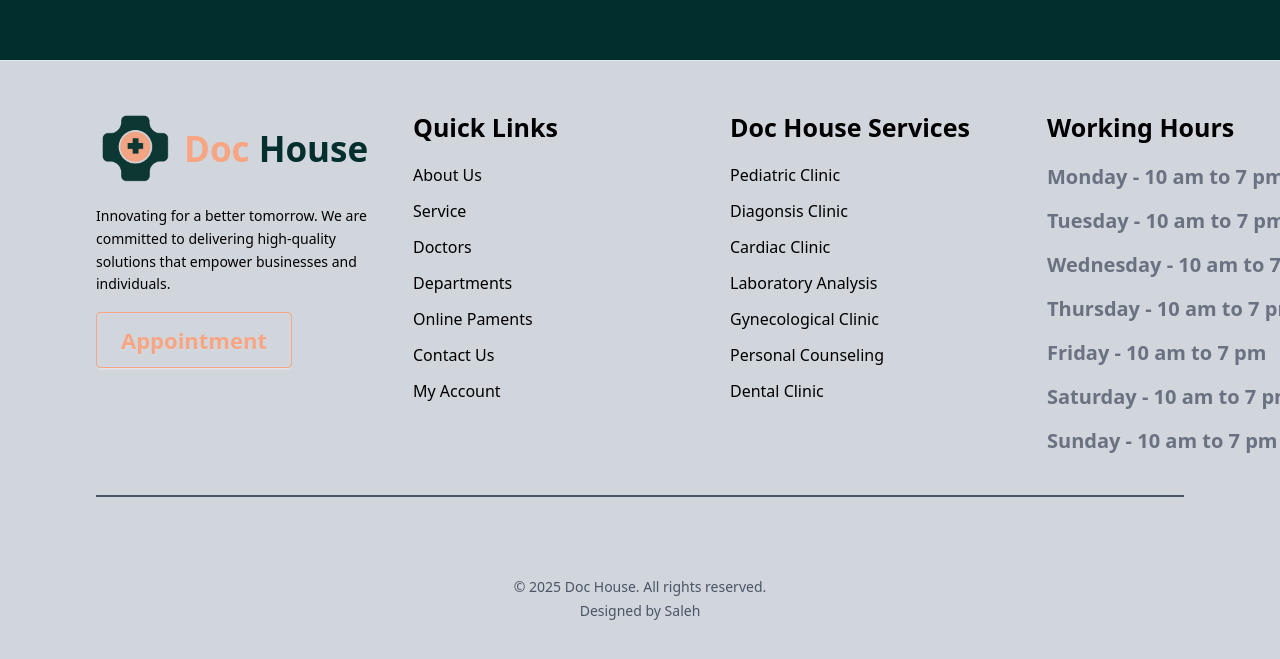
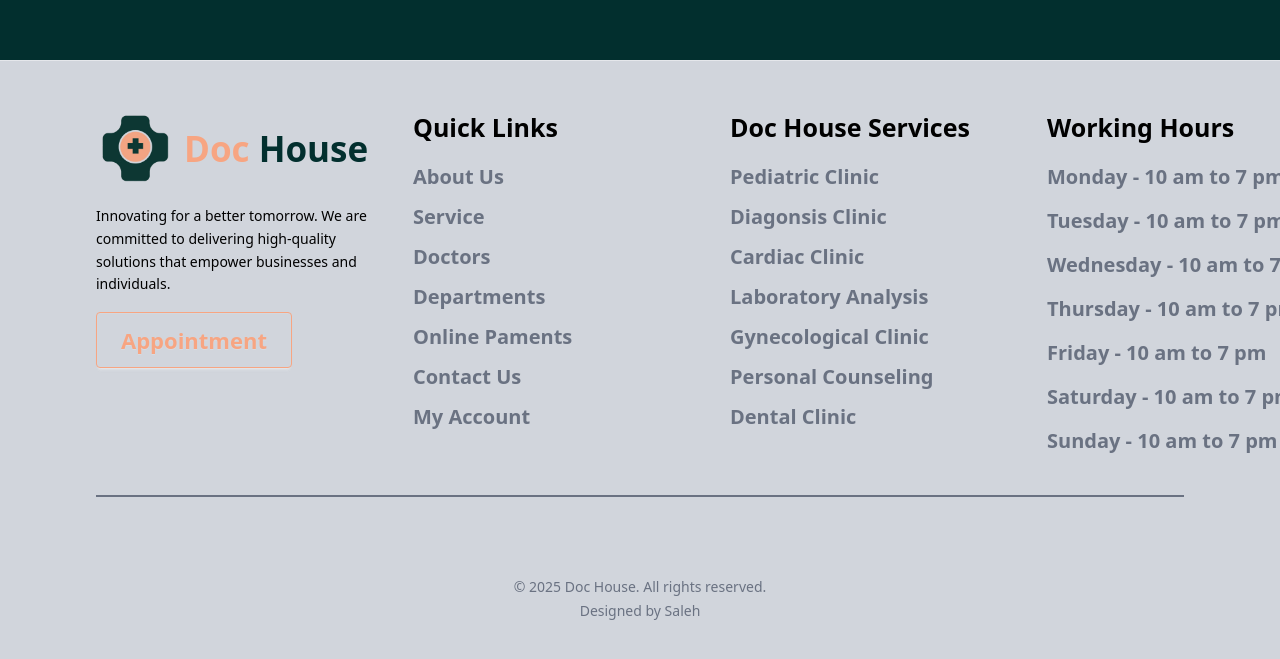
Before and after one commit to Salehchy46/doctors-house-client, a React (Vite) app: page / in a window 1280 px wide. Shown: the part 1092-1751 px from the top of the page. Built offline with nearby package versions, Linux system fonts and the light colour scheme.

Commit message:
footer is designed as figma

```diff
--- a/src/shared/Footer.tsx
+++ b/src/shared/Footer.tsx
@@ -26,25 +26,25 @@ const Footer = () => {
           </h3>
           <ul className="space-y-3">
             <li>
-                <Link to='/about'>About Us</Link>
+                <Link className="text-xl font-semibold text-gray-500" to='/about'>About Us</Link>
             </li>
             <li>
-                <Link to='/service'>Service</Link>
+                <Link className="text-xl font-semibold text-gray-500" to='/service'>Service</Link>
             </li>
             <li>
-                <Link to='/doctors'>Doctors</Link>
+                <Link className="text-xl font-semibold text-gray-500" to='/doctors'>Doctors</Link>
             </li>
             <li>
-                <Link to='/departments'>Departments</Link>
+                <Link className="text-xl font-semibold text-gray-500" to='/departments'>Departments</Link>
             </li>
             <li>
-                <Link to='/olinePaments'>Online Paments</Link>
+                <Link className="text-xl font-semibold text-gray-500" to='/olinePaments'>Online Paments</Link>
             </li>
             <li>
-                <Link to='/contactUs'>Contact Us</Link>
+                <Link className="text-xl font-semibold text-gray-500" to='/contactUs'>Contact Us</Link>
             </li>
             <li>
-                <Link to='/myAccount'>My Account</Link>
+                <Link className="text-xl font-semibold text-gray-500" to='/myAccount'>My Account</Link>
             </li>
           </ul>
         </div>
@@ -54,25 +54,25 @@ const Footer = () => {
           </h3>
           <ul className="space-y-3">
             <li>
-              <Link to='/pediatricClinic'>Pediatric Clinic</Link>
+              <Link className="text-xl font-semibold text-gray-500" to='/pediatricClinic'>Pediatric Clinic</Link>
             </li>
             <li>
-              <Link to='/diagonsisClinic'>Diagonsis Clinic</Link>
+              <Link className="text-xl font-semibold text-gray-500" to='/diagonsisClinic'>Diagonsis Clinic</Link>
             </li>
             <li>
-              <Link to='/cardiacClinic'>Cardiac Clinic</Link>
+              <Link className="text-xl font-semibold text-gray-500" to='/cardiacClinic'>Cardiac Clinic</Link>
             </li>
             <li>
-              <Link to='/laboratoryanalysis'>Laboratory Analysis</Link>
+              <Link className="text-xl font-semibold text-gray-500" to='/laboratoryanalysis'>Laboratory Analysis</Link>
             </li>
             <li>
-              <Link to='/gynecologicalClinic'>Gynecological Clinic</Link>
+              <Link className="text-xl font-semibold text-gray-500" to='/gynecologicalClinic'>Gynecological Clinic</Link>
             </li>
             <li>
-              <Link to='/personalCounseling'>Personal Counseling</Link>
+              <Link className="text-xl font-semibold text-gray-500" to='/personalCounseling'>Personal Counseling</Link>
             </li>
             <li>
-              <Link to='/dentalClinic'>Dental Clinic</Link>
+              <Link className="text-xl font-semibold text-gray-500" to='/dentalClinic'>Dental Clinic</Link>
             </li>
 
           </ul>
@@ -90,8 +90,8 @@ const Footer = () => {
           <p className="text-xl font-semibold text-gray-500">Sunday - 10 am to 7 pm</p>
         </div>
       </div>
-      <div className="border-t-2 mt-10 border-gray-600 mx-20"></div>
-      <div className="text-center text-gray-600 dark:text-gray-700 text-sm pt-10 mt-10 dark:border-gray-700">
+      <div className="border-t-2 mt-10 border-gray-500 mx-20"></div>
+      <div className="text-center text-gray-500 dark:text-gray-700 text-sm pt-10 mt-10 dark:border-gray-500">
         <p>
           &copy; {new Date().getFullYear()} Doc House. All rights reserved.
         </p>
```
